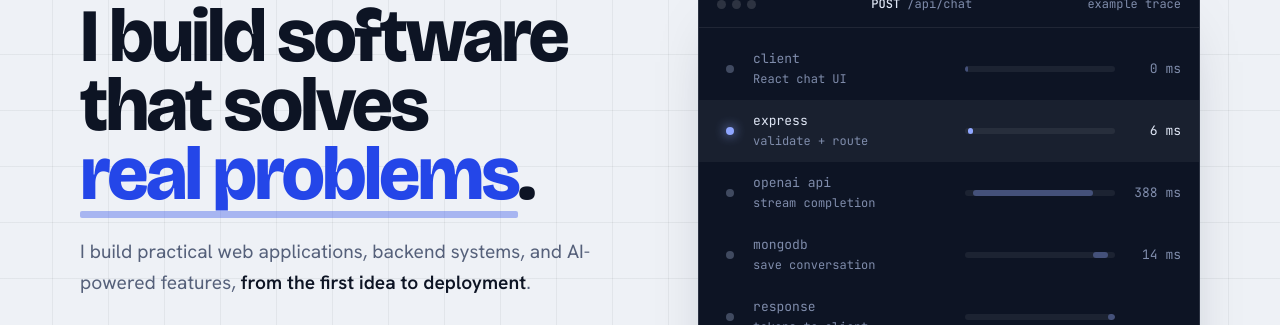
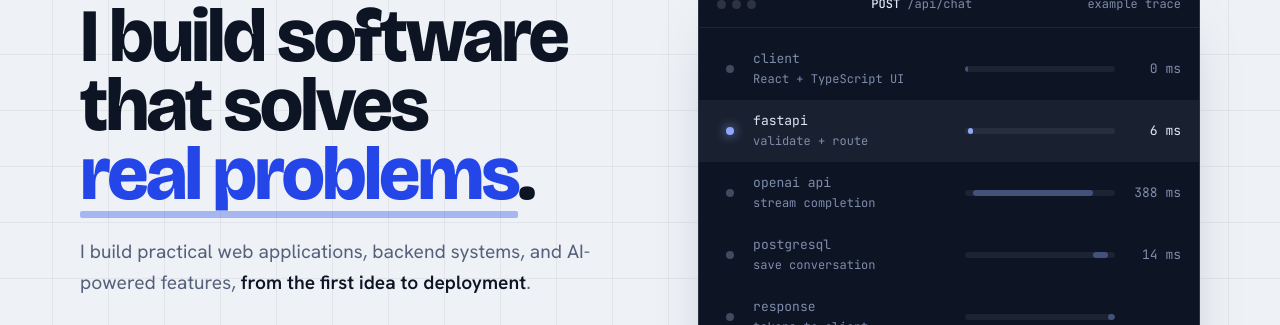
Before and after one commit to KaranDev316/portfolio, a React (Vite) app: page / in a window 1280 px wide. Shown: the part 170-495 px from the top of the page. Built offline with nearby package versions, Linux system fonts and the light colour scheme.

Commit message:
refactor: retarget hero trace to fastapi and postgresql
The example trace now runs client (React + TypeScript UI) -> fastapi ->
openai api -> postgresql -> response so the panel reflects the stack the
site claims. The openai api row keeps its label, note, timing and bar.

```diff
--- a/src/components/TracePanel.jsx
+++ b/src/components/TracePanel.jsx
@@ -2,10 +2,10 @@ import { useEffect, useState } from "react";
 
 // Illustrative request trace for the PromptSphere chat backend.
 const ROWS = [
-  { label: "client", note: "React chat UI", left: "0%", width: "2%", ms: "0 ms" },
-  { label: "express", note: "validate + route", left: "2%", width: "3%", ms: "6 ms" },
+  { label: "client", note: "React + TypeScript UI", left: "0%", width: "2%", ms: "0 ms" },
+  { label: "fastapi", note: "validate + route", left: "2%", width: "3%", ms: "6 ms" },
   { label: "openai api", note: "stream completion", left: "5%", width: "80%", ms: "388 ms" },
-  { label: "mongodb", note: "save conversation", left: "85%", width: "10%", ms: "14 ms" },
+  { label: "postgresql", note: "save conversation", left: "85%", width: "10%", ms: "14 ms" },
   { label: "response", note: "tokens to client", left: "95%", width: "5%", ms: "\u00a0" },
 ];
 
```
